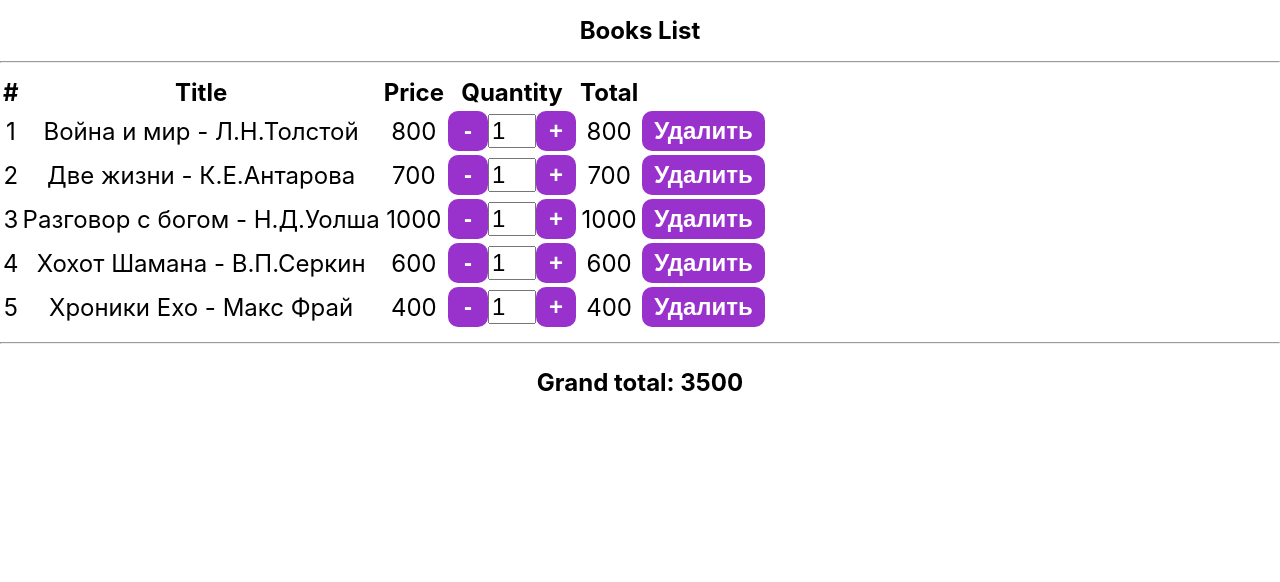
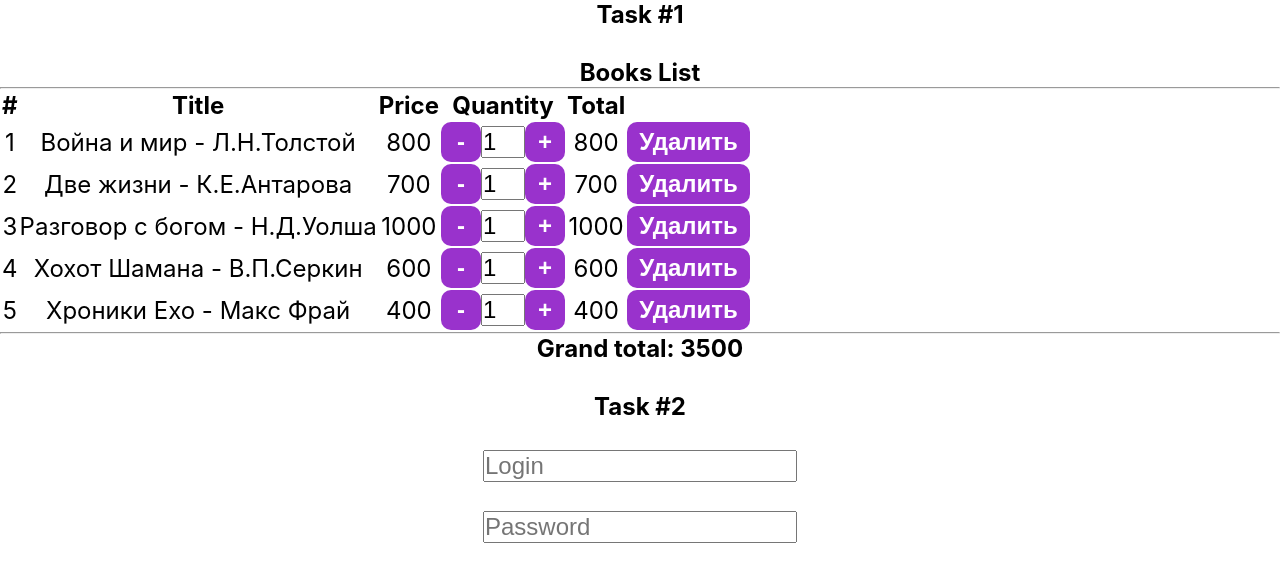
Before and after one commit to ipotemkin/sky-react, a React (Create React App) app: page / in a window 1280 px wide. Shown: the top 582 px of the page. Built offline with nearby package versions, Linux system fonts and the light colour scheme.

Commit message:
added LoginPass

```diff
--- a/src/App.js
+++ b/src/App.js
@@ -1,5 +1,6 @@
 import './App.css'
 import BookCart from './components/BookCart'
+import LoginPass from './components/LoginPass'
 // import MinMaxFn from './components/MinMaxFn'
 // import ParagraphBtn from './components/ParagraphBtn'
 // import { Squares, Squares2 } from './components/Squares'
@@ -7,7 +8,21 @@ import BookCart from './components/BookCart'
 function App() {
   return (
     <div className="App">
+      <h2>Task #1</h2><br />
       <BookCart />
+
+      <br />
+      <h2>Task #2</h2><br />
+      <LoginPass
+        placeholder="Login"
+        required
+      />
+      <br />
+      <LoginPass
+        fieldType='password'
+        placeholder="Password"
+        required
+      />
     </div>
   )
 }
--- /dev/null
+++ b/src/components/LoginPass.js
@@ -0,0 +1,26 @@
+import { useState } from "react"
+
+export default function LoginPass({ required = false, placeholder='', fieldType='text' }) {
+    const [error, setError] = useState(false)
+    const [fieldValue, setFieldValue] = useState('')
+
+    const checkInput = () => required && fieldValue.length === 0 && setError(true)
+
+    const handleChange = (event) => {
+        setError(false)
+        setFieldValue(event.target.value)
+    }
+
+    return (
+        <div>
+            <input
+                type={fieldType}
+                value={fieldValue}
+                placeholder={placeholder}
+                onBlur={checkInput}
+                onChange={handleChange}
+            />
+            <p style={{color: 'red'}}>{error && "Field is required"}</p>
+        </div>
+    )
+}
--- a/src/index.css
+++ b/src/index.css
@@ -1,5 +1,7 @@
 * {
   font-size: 24px;
+  padding: 0;
+  margin: 0;
 }
 
 body {
```
